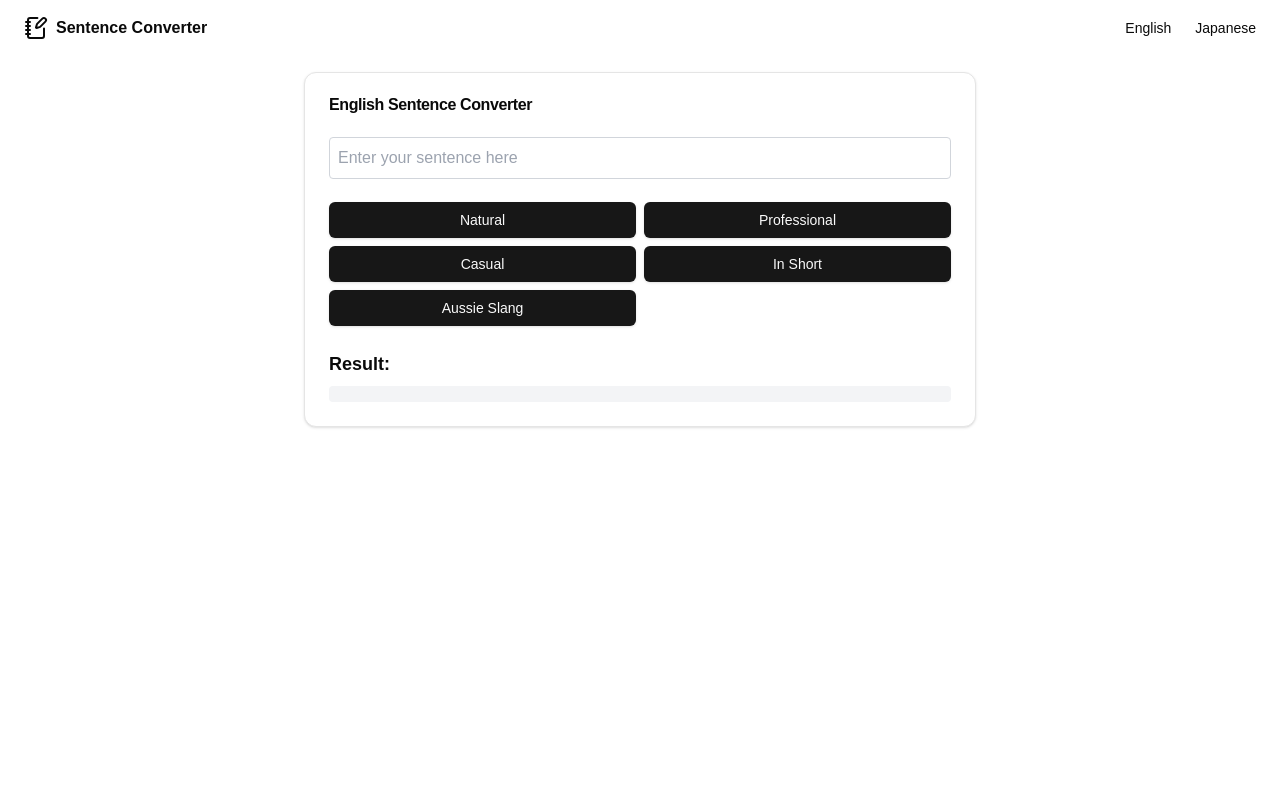
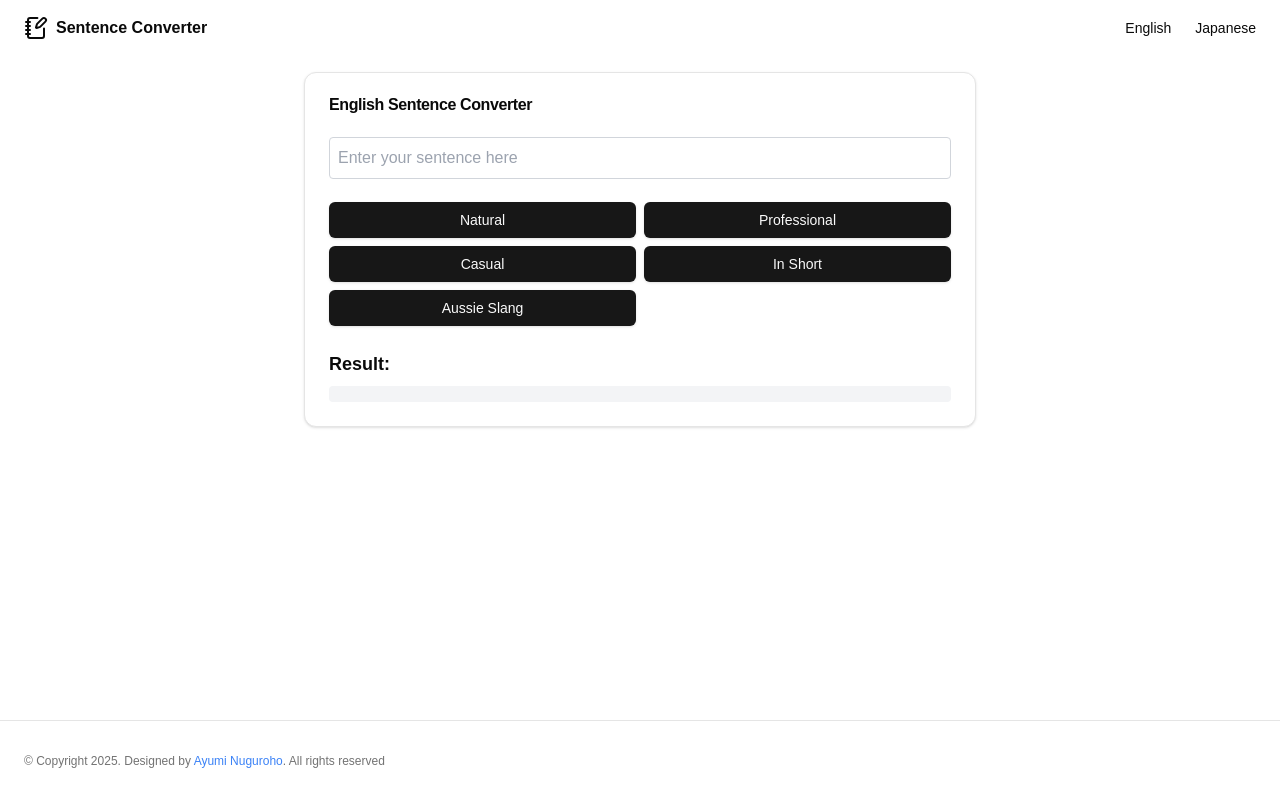
Before and after one commit to Ayu0317mi/sentence-converter, a Next.js app: page / in a window 1280 px wide. Built offline with nearby package versions, Linux system fonts and the light colour scheme.

Commit message:
Add footer and copyright

```diff
--- a/app/layout.tsx
+++ b/app/layout.tsx
@@ -1,8 +1,8 @@
-//layout.tsx
 import type { Metadata } from "next";
 import { Geist, Geist_Mono } from "next/font/google";
 import "./globals.css";
 import Header from "@/components/ui/header";
+import Footer from "@/components/ui/footer";
 
 const geistSans = Geist({
   variable: "--font-geist-sans",
@@ -29,8 +29,16 @@ export default function RootLayout({
       <body
         className={`${geistSans.variable} ${geistMono.variable} antialiased`}
       >
-        <Header />
-        {children}
+        <div className="flex flex-col h-screen">
+          {/* Header sticks to the top */}
+          <Header />
+
+          {/* Main content area grows to fill the space */}
+          <main className="flex-grow">{children}</main>
+
+          {/* Footer sticks to the bottom */}
+          <Footer />
+        </div>
       </body>
     </html>
   );
--- /dev/null
+++ b/components/ui/footer.tsx
@@ -0,0 +1,19 @@
+//footer.tsx
+'use server'
+import React from 'react';
+import Link from 'next/link';
+
+const Footer: React.FC = () => {
+    return (
+        <footer className="flex flex-col gap-2 sm:flex-row py-6 w-full shrink-0 items-center px-4 md:px-6 border-t h-20">
+            <p className="text-xs text-muted-foreground">
+                &copy; Copyright 2025. Designed by
+                <Link href="https://www.linkedin.com/in/ayumi-nuguroho/" className="text-blue-500" target="_blank"> Ayumi Nuguroho</Link>.
+                All rights reserved</p>
+            <nav className="sm:ml-auto flex gap-4 sm:gap-6">
+            </nav>
+        </footer>
+    );
+};
+
+export default Footer;
```
